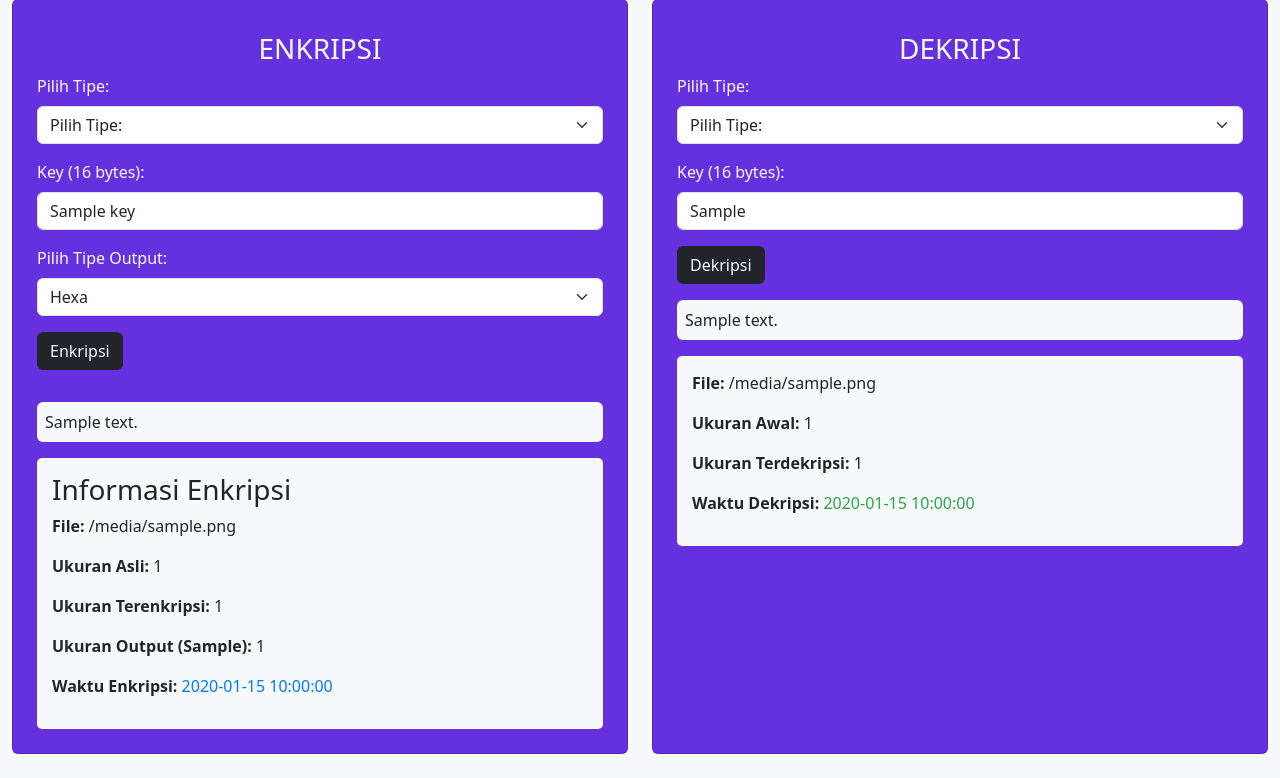
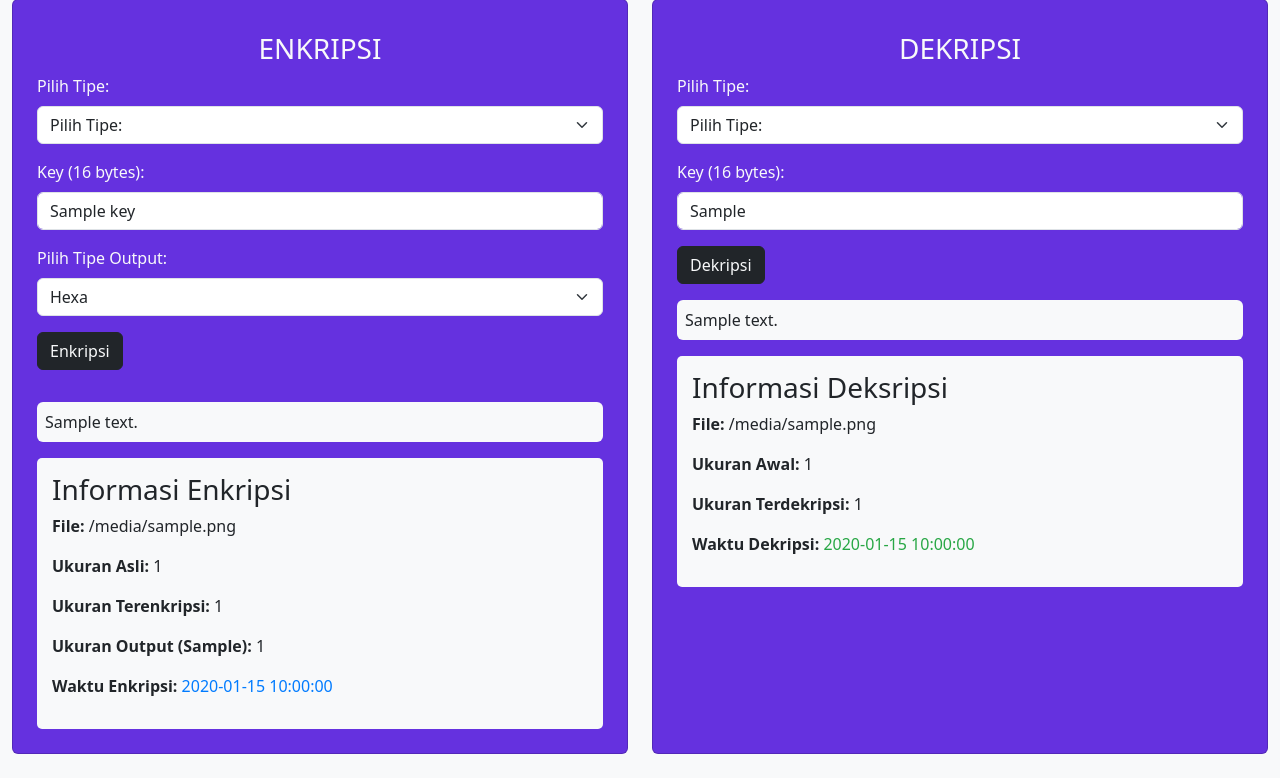
Before and after one commit to FadilRamadhan17/lib-aes, a Flask app: template templates/aes.html in a window 1280 px wide. Shown: the part 129-907 px from the top of the page. Run offline with Flask 3, Linux system fonts and the light colour scheme; the template is opened without the code that fills it: most values are stand-ins (such as "Sample title", 1, 10 or a date in 2020).

Commit message:
update: tag:info

```diff
--- a/templates/aes.html
+++ b/templates/aes.html
@@ -135,6 +135,7 @@
                         </div>
                         {% if decryption_info %}
                         <div class="info-box">
+                        <h3>Informasi Deksripsi</h3>
                             {% if decryption_info.filename %}
                         <p><strong>File:</strong> {{ decryption_info.filename }}</p>
                         {% endif %}
```
